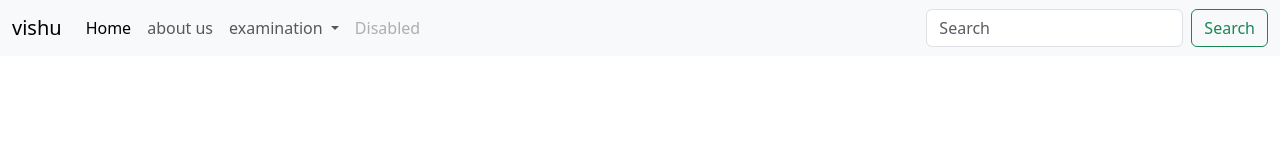
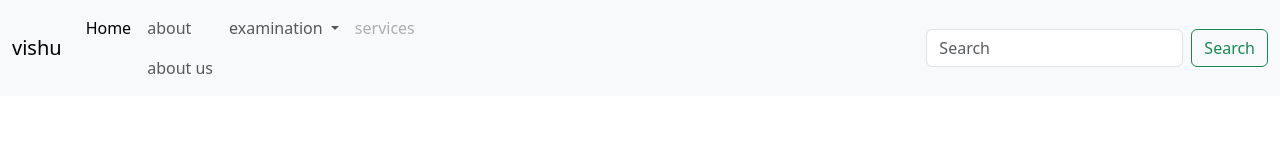
Before and after one commit to shubhmpandey77/branchinglearn, a plain HTML site: page index.html in a window 1280 px wide. Drawn offline with nearby package versions, Linux system fonts and the light colour scheme.

Commit message:
updated navbar

```diff
--- a/index.html
+++ b/index.html
@@ -19,6 +19,7 @@
                 <a class="nav-link active" aria-current="page" href="#">Home</a>
               </li>
               <li class="nav-item">
+                <a class="nav-link" href="#">about</a>
                 <a class="nav-link" href="#">about us</a>
               </li>
               <li class="nav-item dropdown">
@@ -33,7 +34,7 @@
                 </ul>
               </li>
               <li class="nav-item">
-                <a class="nav-link disabled">Disabled</a>
+                <a class="nav-link disabled">services</a>
               </li>
             </ul>
             <form class="d-flex" role="search">
```
